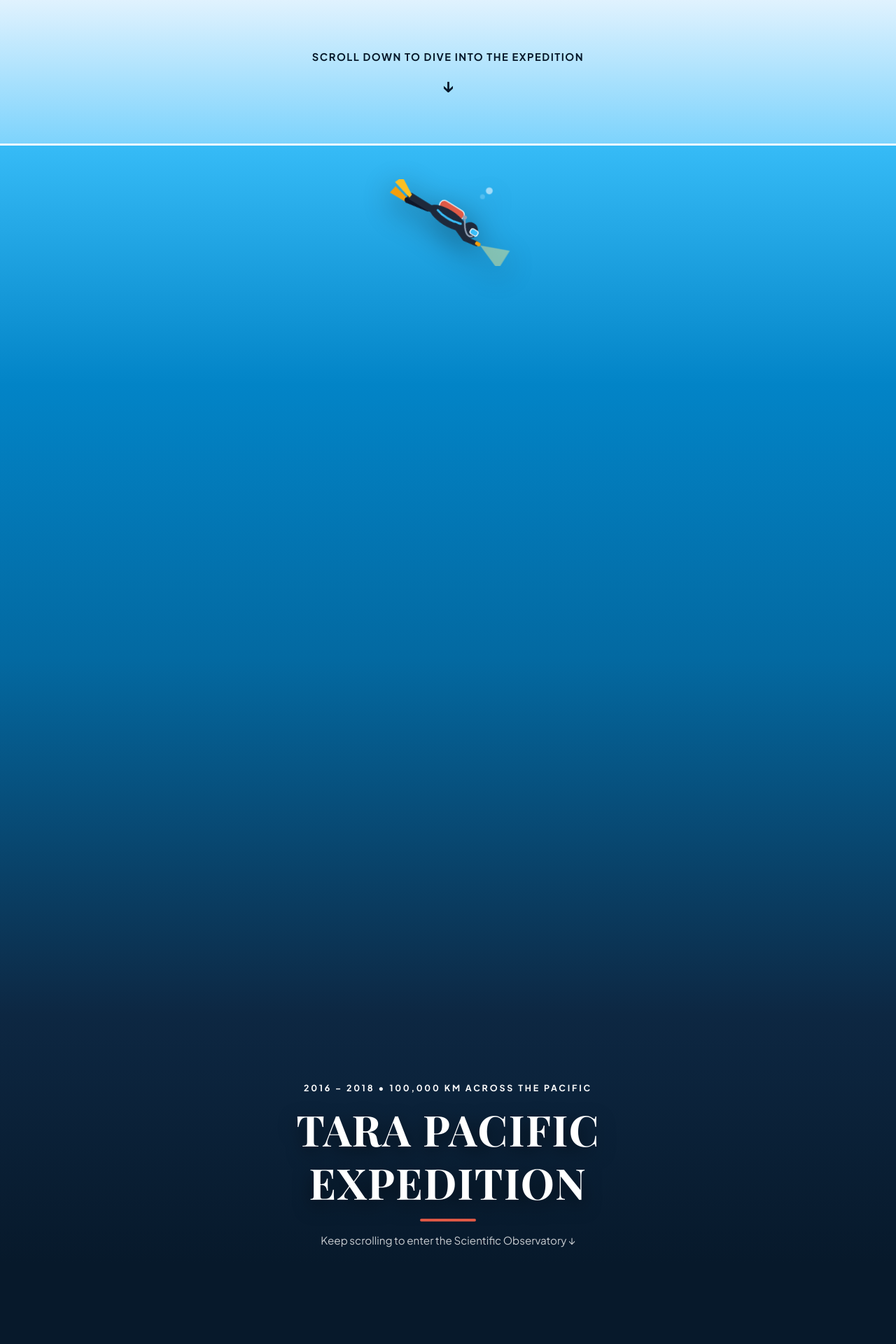
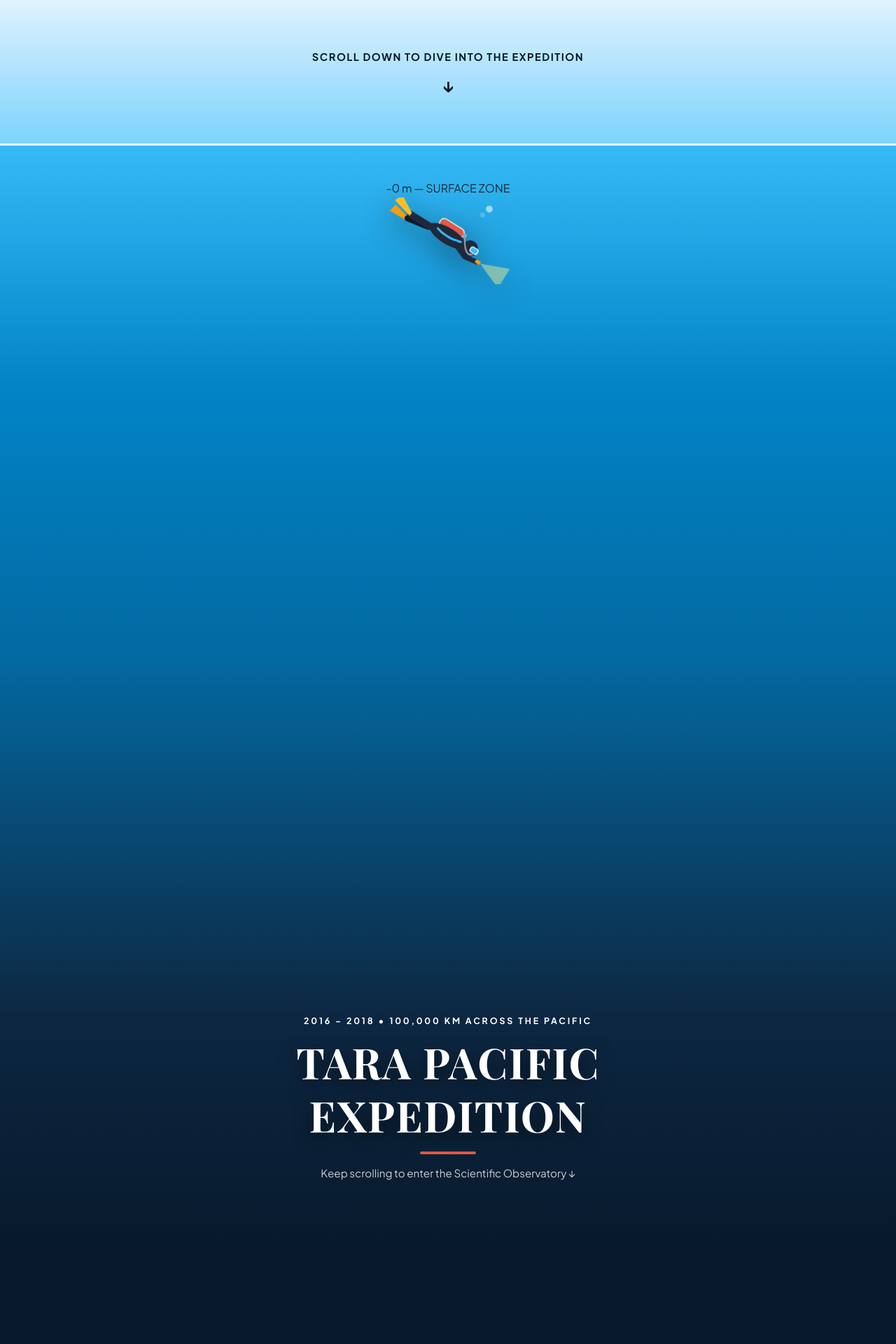
Before and after one commit to ThelmaGayCortijo/Tara-Pacific, a Flask app: page / in a window 1280 px wide. Shown: the top 1920 px of the page at 70% size. Run offline with Flask 3, Linux system fonts and the light colour scheme; some web fonts are replaced.

Commit message:
changements

```diff
--- a/static/style.css
+++ b/static/style.css
@@ -1444,7 +1444,7 @@ h1, h2, h3 {
 /* Titre "TARA PACIFIC EXPEDITION" au fond de la zone de scroll */
 .abyss-title-Checkpoint {
     position: absolute;
-    bottom: 22vh;
+    bottom: 34vh;
     left: 50%;
     transform: translateX(-50%);
     text-align: center;
--- a/templates/index.html
+++ b/templates/index.html
@@ -29,6 +29,7 @@
 
         <!-- Petit plongeur qui suit le scroll vers le bas -->
         <div class="scrolling-diver-sticky" id="scrolling-diver">
+            <div class="diver-depth-tag" id="scroll-depth-val">0 m — SURFACE</div>
             <svg class="diver-scroll-svg" viewBox="0 0 220 140" xmlns="http://www.w3.org/2000/svg">
                 <circle class="diver-bubble b-1" cx="165" cy="42" r="4" fill="#bae6fd" />
                 <circle class="diver-bubble b-2" cx="176" cy="24" r="5.5" fill="#e0f2fe" />
@@ -133,7 +134,6 @@
             </div>
         </div>
     </section>
-
     <main class="main-wrapper">
 
         <!-- 1. FOUNDATION INTRODUCTION (4 Balanced KPI Infographics) -->
```
